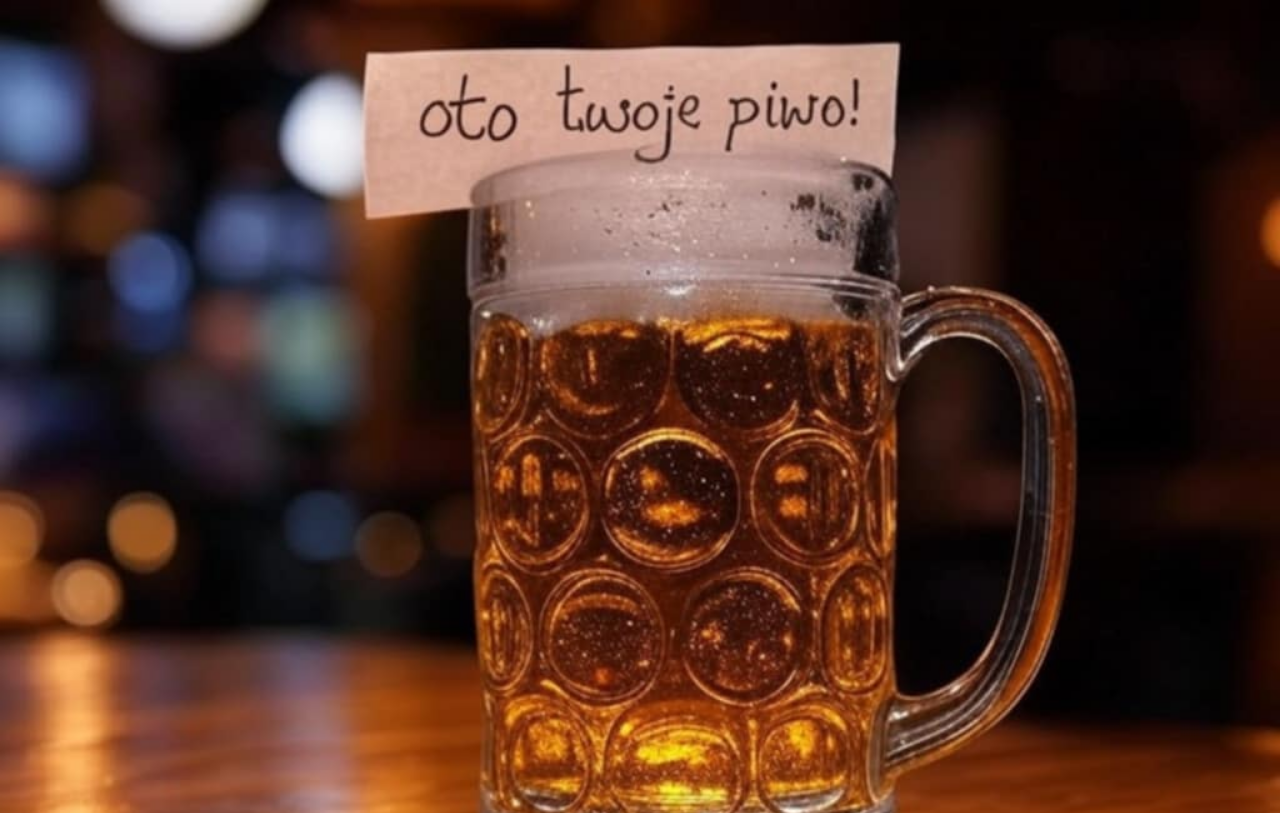
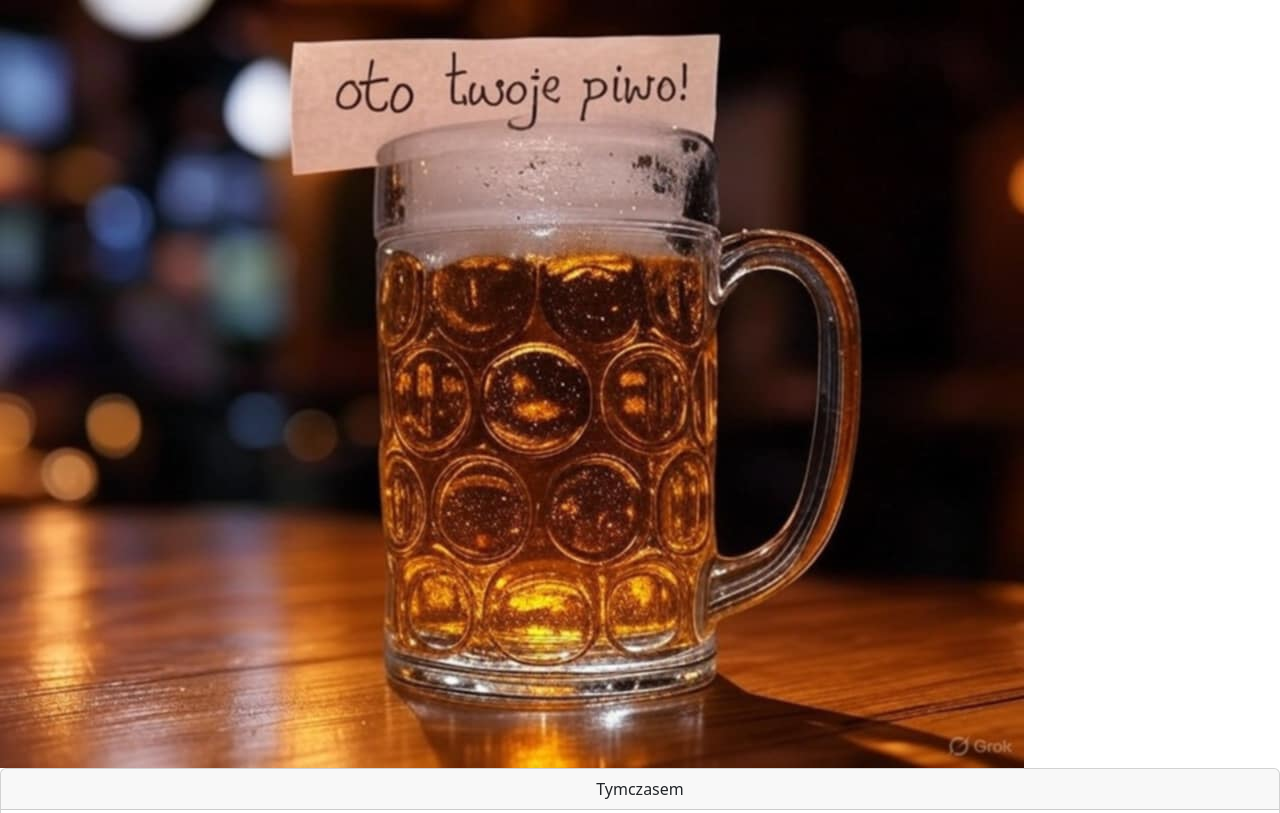
Before and after one commit to dotscom24/test_QR_site, a plain HTML site: page index.html in a window 1280 px wide. Shown: the top 813 px of the page. Drawn offline with nearby package versions, Linux system fonts and the light colour scheme.

Commit message:
waaaaaaa

```diff
--- a/index.html
+++ b/index.html
@@ -20,8 +20,7 @@
   <body>
     <div class="container-fluid p-0">
       <img src="images/main_test_grahpdick.jpg"
-           alt="lol, niepodziewałem się niewidomych skanujących kod QR"
-           class="img-fluid w-100">
+           alt="lol, niepodziewałem się niewidomych skanujących kod QR">
   </div>
     <div class="card text-center">
       <div class="card-header">
```
